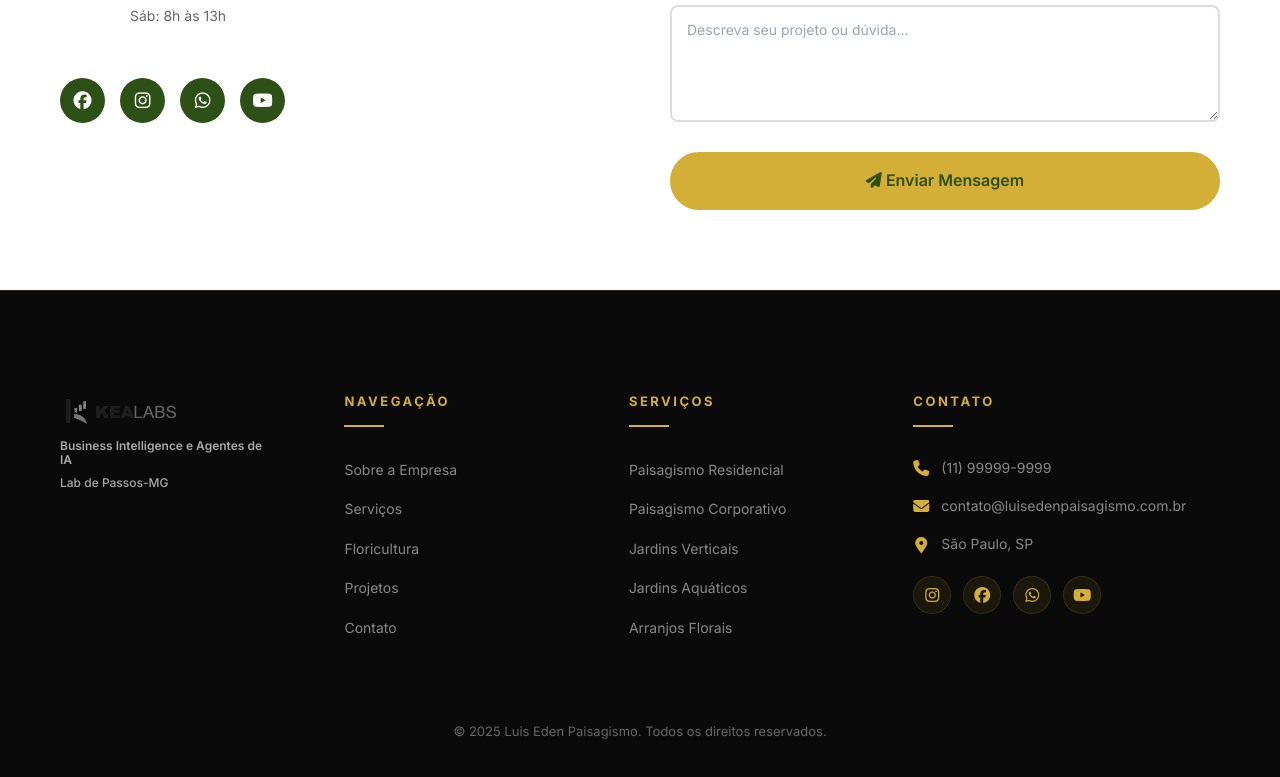
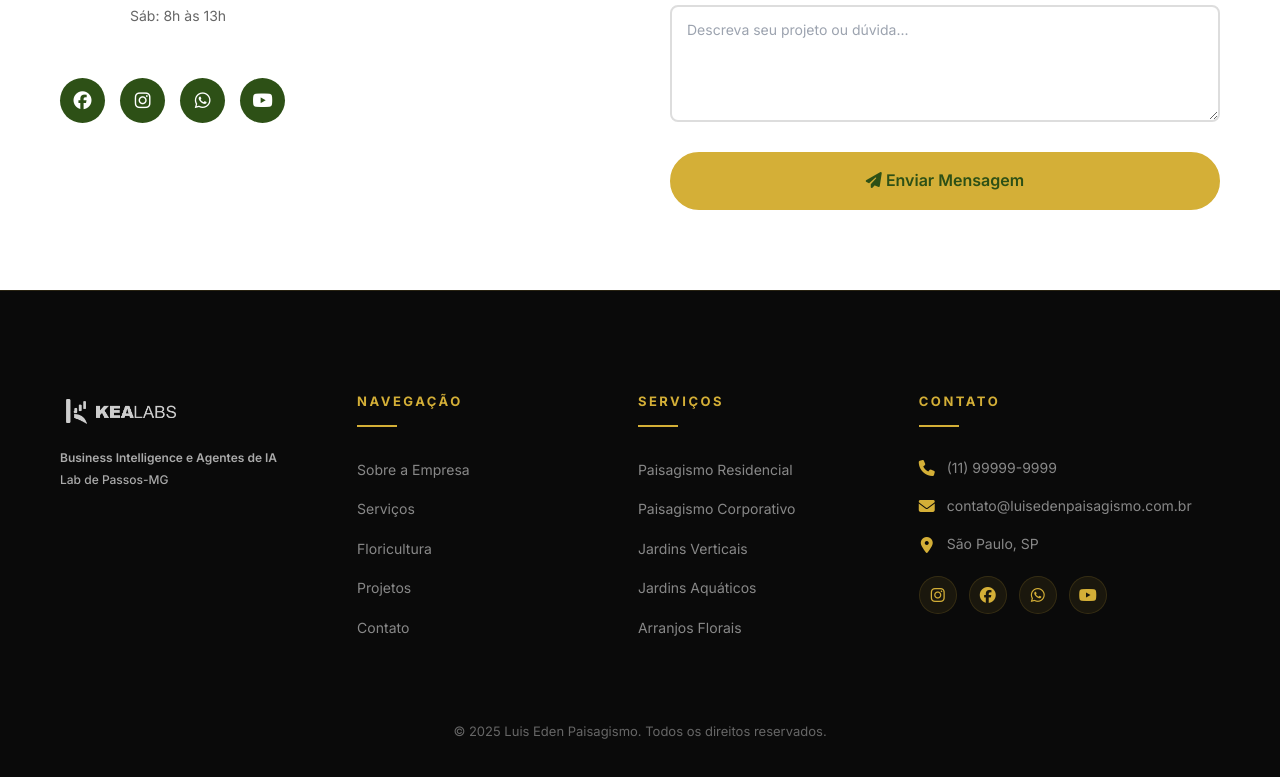
Before and after one commit to kealabs-ai/siteluiseden, a React (Create React App) app in the folder app/: page / in a window 1280 px wide. Shown: the part 7729-8506 px from the top of the page. Built offline with nearby package versions, Linux system fonts and the light colour scheme.

Commit message:
refactor: Update logo styles and text classes for consistency

```diff
--- a/app/src/pages/Home.css
+++ b/app/src/pages/Home.css
@@ -934,18 +934,34 @@
 }
 
 .kealabs-column-logo {
-  width: 124px !important;
-  height: 40px !important;
-  object-fit: contain;
-  filter: grayscale(100%) brightness(1);
-  opacity: 0.9;
-  transition: all 0.3s ease;
+  height: 40px;
+  margin-bottom: 12px;
+  opacity: 0.8;
+  transition: opacity 0.3s ease;
+  filter: brightness(0) invert(1);
 }
 
 .kealabs-column-logo:hover {
   opacity: 1;
-  filter: grayscale(100%) brightness(1.1);
-  transform: scale(1.05);
+}
+
+.kealabs-text-1 {
+  font-size: 0.875rem;
+  line-height: 1.25rem;
+  color: rgb(156 163 175);
+  font-weight: 500;
+  margin: 0;
+  text-align: left;
+  white-space: nowrap;
+}
+
+.kealabs-text-2 {
+  font-size: 0.75rem;
+  line-height: 1rem;
+  color: rgb(75 85 99);
+  font-weight: 400;
+  margin: 0;
+  text-align: left;
 }
 
 .kealabs-text-1 {
--- a/app/src/pages/Home.jsx
+++ b/app/src/pages/Home.jsx
@@ -452,7 +452,7 @@ function Home() {
             <div className="footer-section footer-kealabs-column">
               <div className="kealabs-logo-container">
                 <div className="kealabs-branding">
-                  <img src="/assets/images/kealabs_logo_strategic_white.png" alt="Kealabs" className="kealabs-column-logo" width="124" height="40" />
+                  <img src="/assets/images/kealabs_logo_strategic_white.png" alt="Kealabs" className="kealabs-column-logo h-10 mb-3 opacity-80 hover:opacity-100 transition-opacity brightness-0 invert" width="124" height="40" />
                   <p className="kealabs-text-1">Business Intelligence e Agentes de IA</p>
                   <p className="kealabs-text-2">Lab de Passos-MG</p>
                 </div>
```
Also changed, not shown: 2 other files (tests, documents, lock files or other folders).
